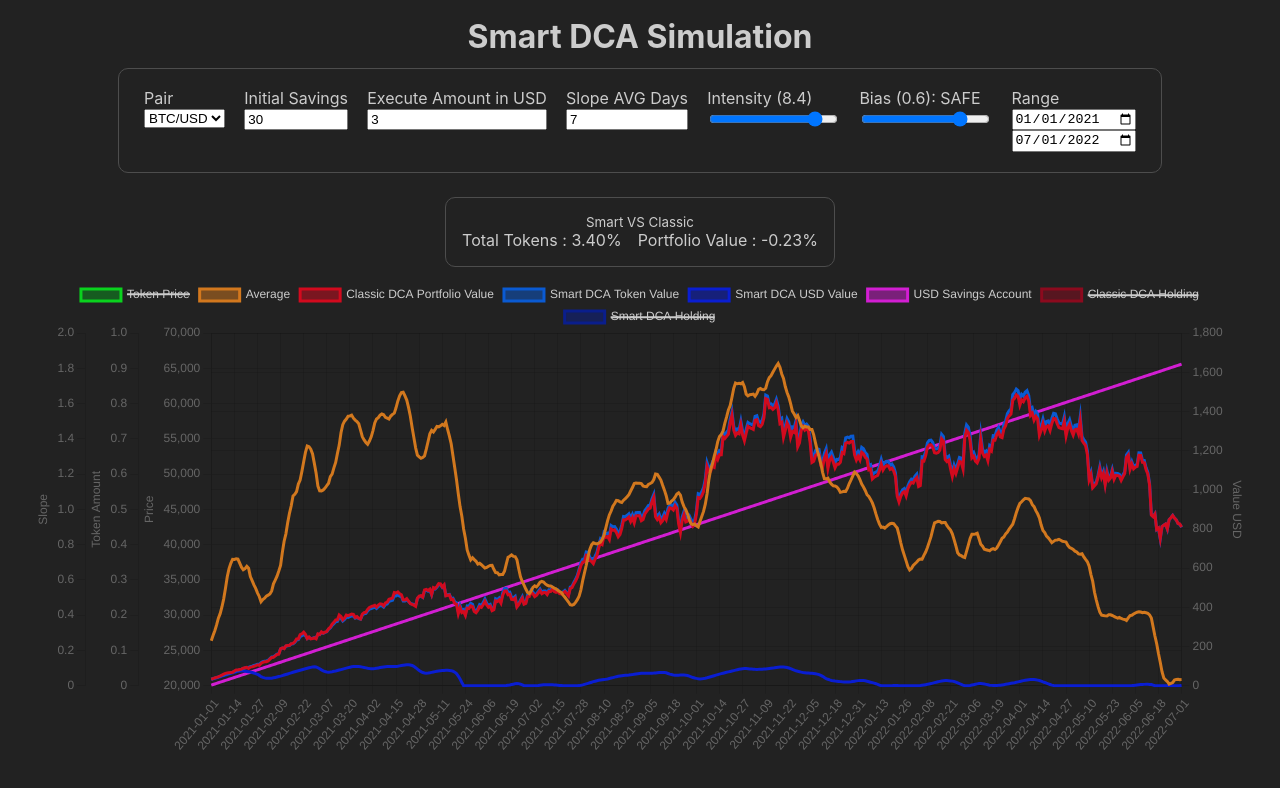
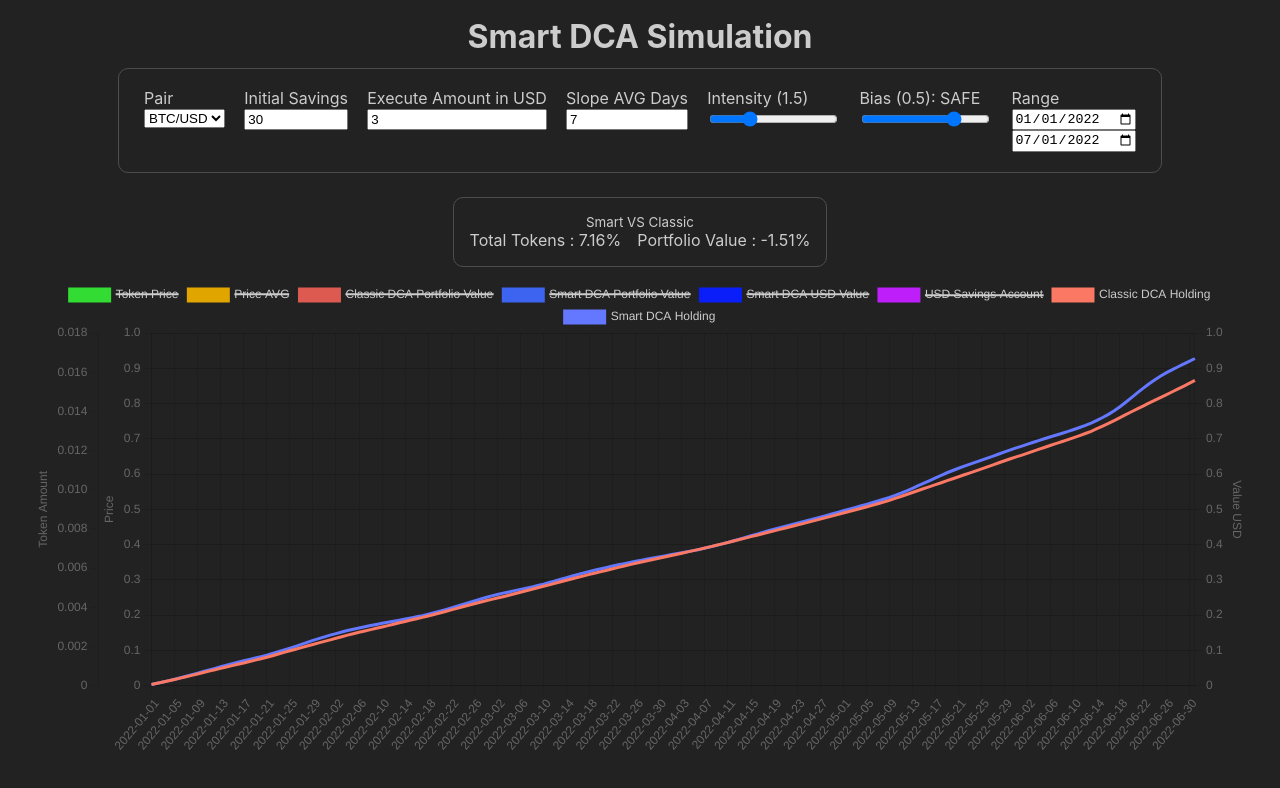
Before and after one commit to andreujuanc/smart-dca-simulation, a Next.js app: page / in a window 1280 px wide. Shown: the top 788 px of the page. Built offline with nearby package versions, Linux system fonts and the light colour scheme.

Commit message:
Colors are hard

```diff
--- a/components/chart/index.tsx
+++ b/components/chart/index.tsx
@@ -68,20 +68,20 @@ export const options: ChartOptions<"line"> = {
                 text: 'Token Amount'
             }
         },
-        y3: {
-            type: 'linear' as const,
-            display: true,
-            position: 'left' as const,
-            grid: {
-                drawOnChartArea: false,
-            },
-            title: {
-                display: true,
-                text: 'Slope'
-            },
-            min: 0,
-            max: 2,
-        },
+        // y3: {
+        //     type: 'linear' as const,
+        //     display: true,
+        //     position: 'left' as const,
+        //     grid: {
+        //         drawOnChartArea: false,
+        //     },
+        //     title: {
+        //         display: true,
+        //         text: 'Slope'
+        //     },
+        //     min: 0,
+        //     max: 2,
+        // },
     },
 
 };
@@ -110,91 +110,87 @@ export function Chart({ tokenPrice, classicDCAValue, smartDCAValue, smartUSDAtHa
                 label: 'Token Price',
                 data: tokenPrice.map(x => x.price),
                 pointRadius: 0,
-                borderColor: 'rgb(10, 210, 30)',
-                backgroundColor: 'rgba(10, 150, 30, 0.5)',
+                borderColor: 'rgba(50, 220, 50)',
+                backgroundColor: 'rgba(50, 220, 50)',
                 yAxisID: 'y',
-                pointBorderColor: 'rgb(0,0,0)',
                 hidden: true
             },
             // {
             //     label: 'Slope',
             //     data: slope,
             //     pointRadius: 0,
-            //     borderColor: 'rgb(210, 210, 30, 0.8)',
-            //     backgroundColor: 'rgba(150, 150, 30, 0.15)',
+            //     borderColor: 'rgba(150, 150, 30, 0.15)',
             //     yAxisID: 'y3',
-            //     pointBorderColor: 'rgb(0,0,0)',
+            //     borderColor: 'rgb(0,0,0)',
             // },
             {
-                label: 'Average',
+                label: 'Price AVG',
                 data: averagePrice,
                 pointRadius: 0,
-                borderColor: 'rgb(210, 120, 30)',
-                backgroundColor: 'rgba(210, 120, 30, 0.5)',
+                borderColor: 'rgba(225, 165, 0, 1)',
+                backgroundColor: 'rgba(225, 165, 0, 1)',
                 yAxisID: 'y',
-                pointBorderColor: 'rgb(0,0,0)',
+                hidden: true
             },
             {
                 label: 'Classic DCA Portfolio Value',
                 data: classicDCAValue,
                 pointRadius: 0,
-                borderColor: 'rgb(210, 10, 30)',
-                backgroundColor: 'rgba(210, 10, 30, 0.5)',
+                borderColor: 'rgba(220, 90, 80)',
+                backgroundColor: 'rgba(220, 90, 80)',
                 yAxisID: 'y1',
-                pointBorderColor: 'rgb(0,0,0)',
+                hidden: true
             },
             {
-                label: 'Smart DCA Token Value',
+                label: 'Smart DCA Portfolio Value',
                 data: smartDCAValue,
                 pointRadius: 0,
-                borderColor: 'rgb(10, 90, 210)',
-                backgroundColor: 'rgba(10, 90, 210, 0.5)',
+                borderColor: 'rgb(60, 100, 240)',
+                backgroundColor: 'rgb(60, 100, 240)',
                 yAxisID: 'y1',
-                pointBorderColor: 'rgb(0,0,0)',
+                hidden: true
             },
             {
                 label: 'Smart DCA USD Value',
                 data: smartUSDAtHand,
                 pointRadius: 0,
-                borderColor: 'rgb(10, 30, 210)',
-                backgroundColor: 'rgba(10, 30, 210, 0.5)',
+                borderColor: 'rgb(10, 30, 250)',
+                backgroundColor: 'rgb(10, 30, 250)',
                 yAxisID: 'y1',
-                pointBorderColor: 'rgb(0,0,0)',
+                hidden: true
             },
             {
                 label: 'USD Savings Account',
                 data: usdSavingsAccountValue,
                 pointRadius: 0,
-                borderColor: 'rgb(210, 30, 210)',
-                backgroundColor: 'rgba(210, 30, 210, 0.5)',
+                borderColor: 'rgb(190, 30, 250)',
+                backgroundColor: 'rgb(190, 30, 250)',
                 yAxisID: 'y1',
-                pointBorderColor: 'rgb(0,0,0)',
+                hidden: true
             },
             {
                 label: 'Classic DCA Holding',
                 data: classicDCAHolding,
-                 pointRadius: 0,
-                borderColor: 'rgb(140, 10, 30)',
-                backgroundColor: 'rgba(140, 10, 30, 0.5)',
+                pointRadius: 0,
+                borderColor: 'rgba(250, 120, 100)',
+                backgroundColor: 'rgba(250, 120, 100)',
                 yAxisID: 'y2',
-                pointBorderColor: 'rgb(0,0,0, 0)',
-                hidden: true
+                hidden: false
 
             },
             {
                 label: 'Smart DCA Holding',
                 data: smartDCAHolding,
                 pointRadius: 0,
-                borderColor: 'rgb(10, 30, 140)',
-                backgroundColor: 'rgba(10, 30, 140, 0.5)',
+                borderColor: 'rgba(100, 120, 255)',
+                backgroundColor: 'rgba(100, 120, 255)',
                 yAxisID: 'y2',
-                pointBorderColor: 'rgb(0,0,0, 0)',
-                hidden: true
+                hidden: false
             },
         ],
     };
 
     return <Line options={options} data={data} style={{
         // boxSizing: 'content-box',
-    }}  />;
+    }} />;
 }
--- a/pages/index.tsx
+++ b/pages/index.tsx
@@ -9,12 +9,12 @@ import { averagePriceSlope } from '../src'
 const Home: NextPage = () => {
   const [pair, setPair] = useState(prices[0].id)
   const [slope, setSlope] = useState(7)
-  const [slopeIntensity, setSlopeIntensity] = useState(8.4)
-  const [bias, setBias] = useState(0.6)
+  const [slopeIntensity, setSlopeIntensity] = useState(1.5)
+  const [bias, setBias] = useState(0.5)
   const [freq, setFreq] = useState(1)
   const [executeAmount, setExecuteAmount] = useState(3)
   const [savings, setSavings] = useState(30)
-  const [from, setFrom] = useState<string>('2021-01-01')
+  const [from, setFrom] = useState<string>('2022-01-01')
   const [to, setTo] = useState<string>('2022-07-01')
   const tokenPrice = useMemo(() => (prices.find(x => x.id == pair)?.data) ?? [], [pair])
 
```
